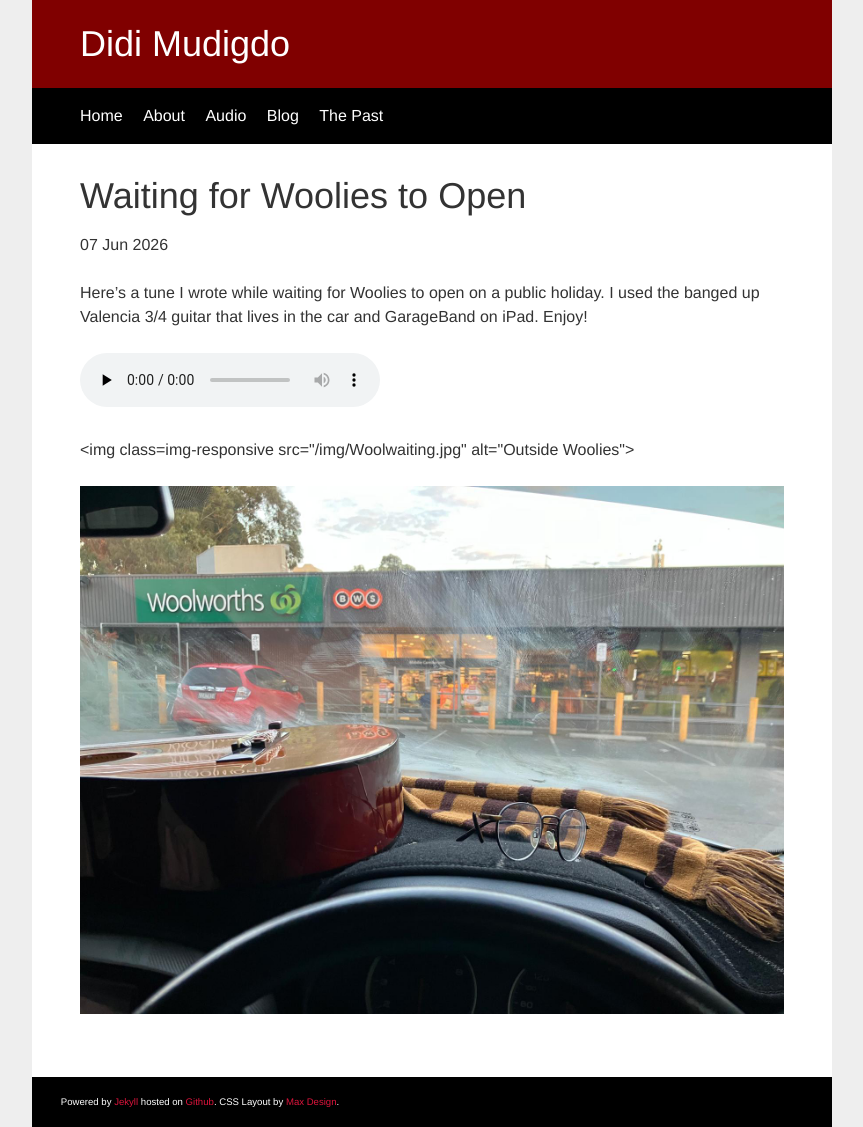
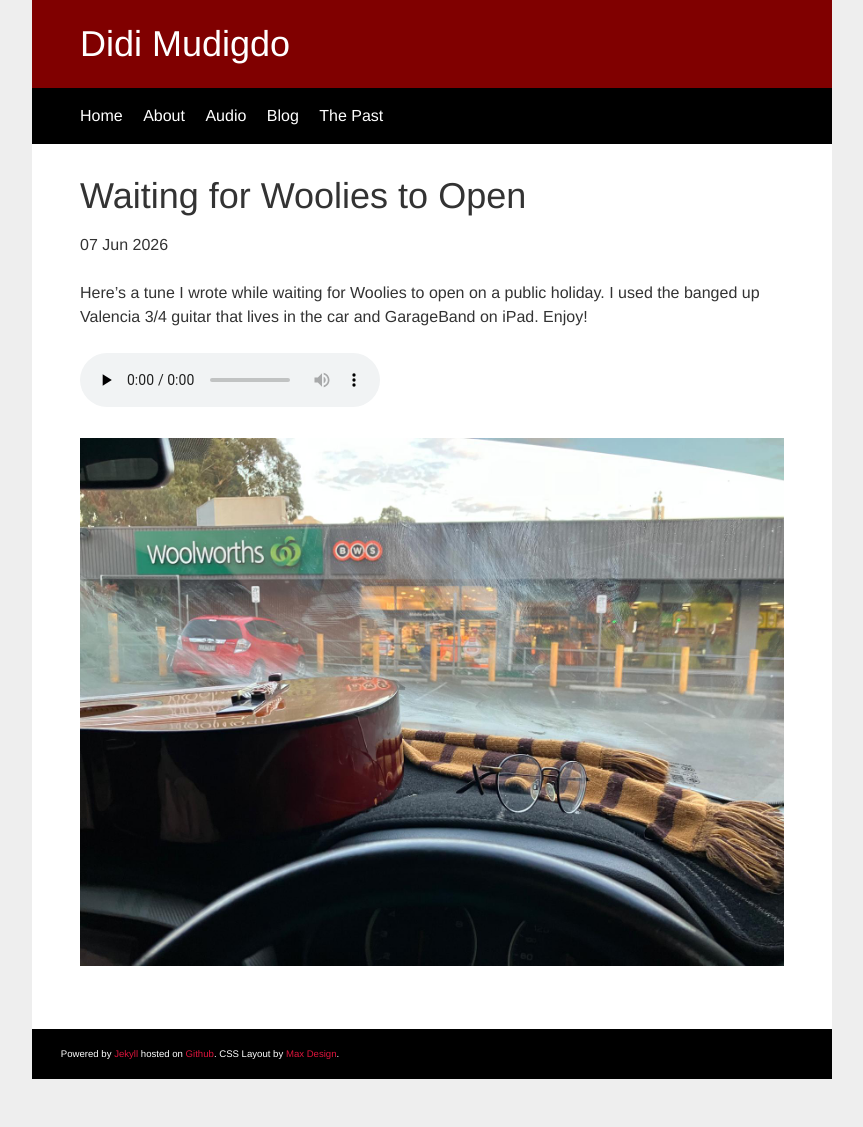
Before and after one commit to didijazz/didijazz.github.io, a Jekyll site: the page built from _posts/2026-06-07-woolwaiting.md, in a window 1280 px wide. Shown: the whole page, without its empty margins (208-1071 px from the left). Built offline with Jekyll 4.4.1, drawn with Linux system fonts in a browser that asks for light colours; comment, search, counter and statistics services are not loaded; after the commit the page ends 1079 px from its top, so only the background shows below that.

Commit message:
Update 2026-06-07-woolwaiting.md

```diff
--- a/_posts/2026-06-07-woolwaiting.md
+++ b/_posts/2026-06-07-woolwaiting.md
@@ -8,6 +8,4 @@ Here's a tune I wrote while waiting for Woolies to open on a public holiday. I u
 
 <p><audio src="/media/Woolwaiting.m4a" type="audio/mp4" preload="none" controls> </audio></p>
 
-<p><img class=img-responsive src="/img/Woolwaiting.jpg" alt="Outside Woolies"></p>
-
 ![Outside Woolies](/img/Woolwaiting.jpg){:.img-responsive}
```
